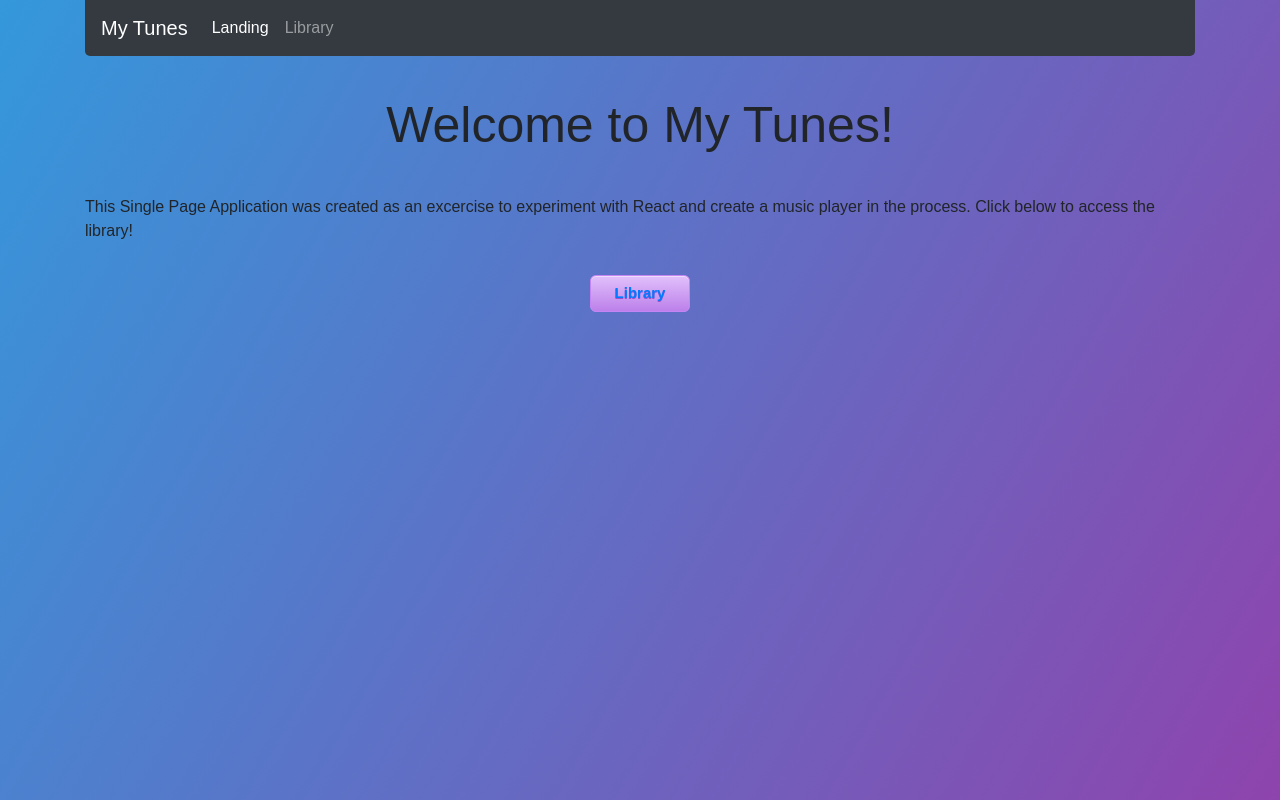
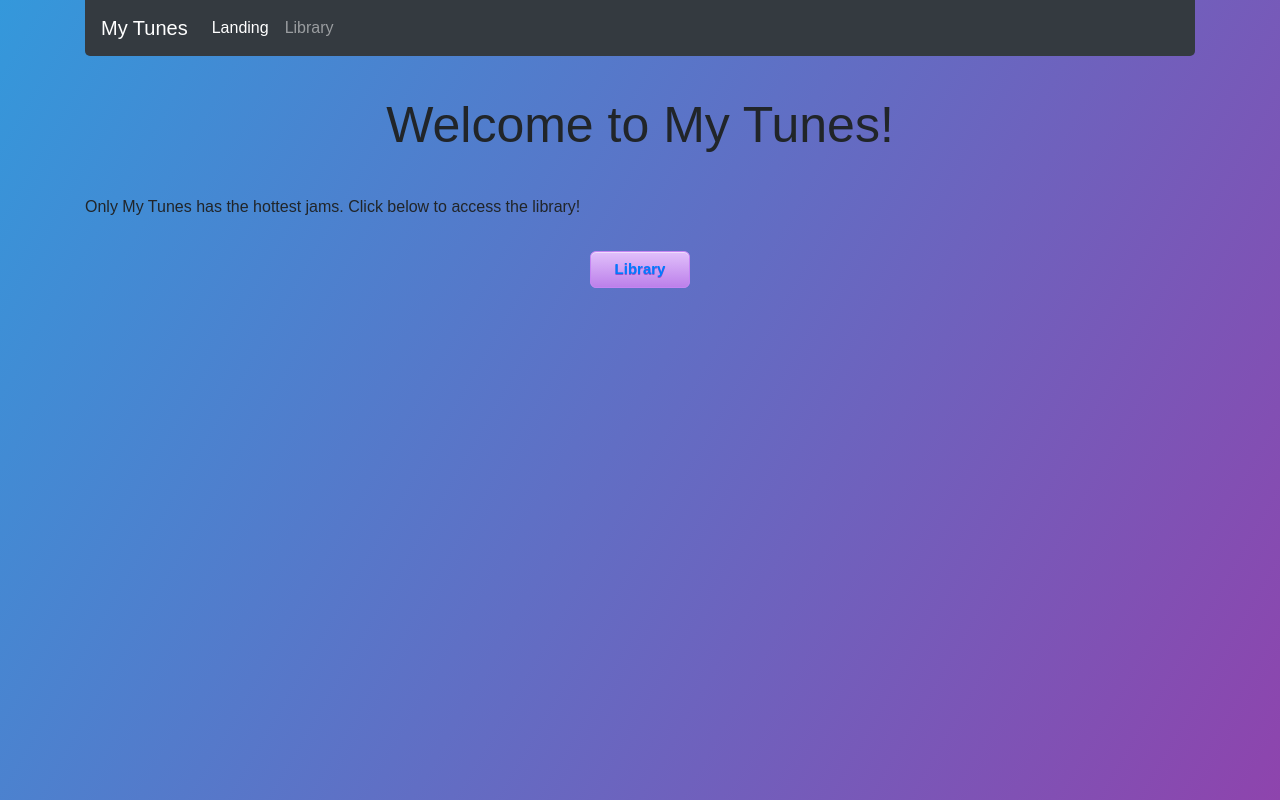
Before and after one commit to ccrutcher/music-player, a React (Create React App) app: page / in a window 1280 px wide. Built offline with nearby package versions, Linux system fonts and the light colour scheme.

Commit message:
Updated node-modules, edited landing message

```diff
--- a/src/components/Landing.js
+++ b/src/components/Landing.js
@@ -5,9 +5,8 @@
   <div>
     <div id='welcome'>Welcome to My Tunes!</div>
     <div id='landing-content'>
-      This Single Page Application was created as an excercise to experiment
-      with React and create a music player in the process. Click below to access
-      the library!
+      Only My Tunes has the hottest jams.
+      Click below to access the library!
     </div>
     <button className='library-btn'>
       <Link to='/library'>Library</Link>
```
Also changed, not shown: package.json (+13 -1 lines), 1 other file (tests, documents, lock files or other folders).
